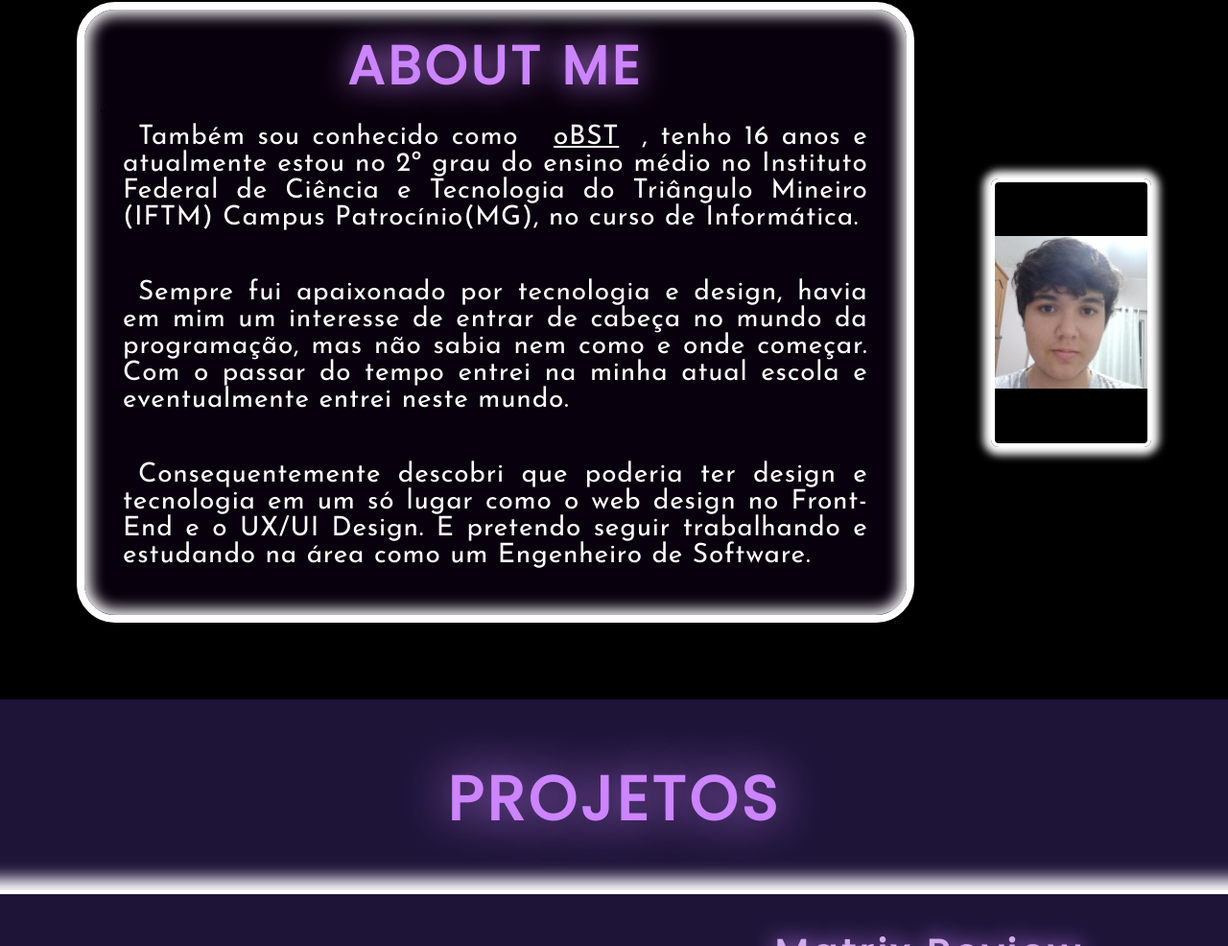
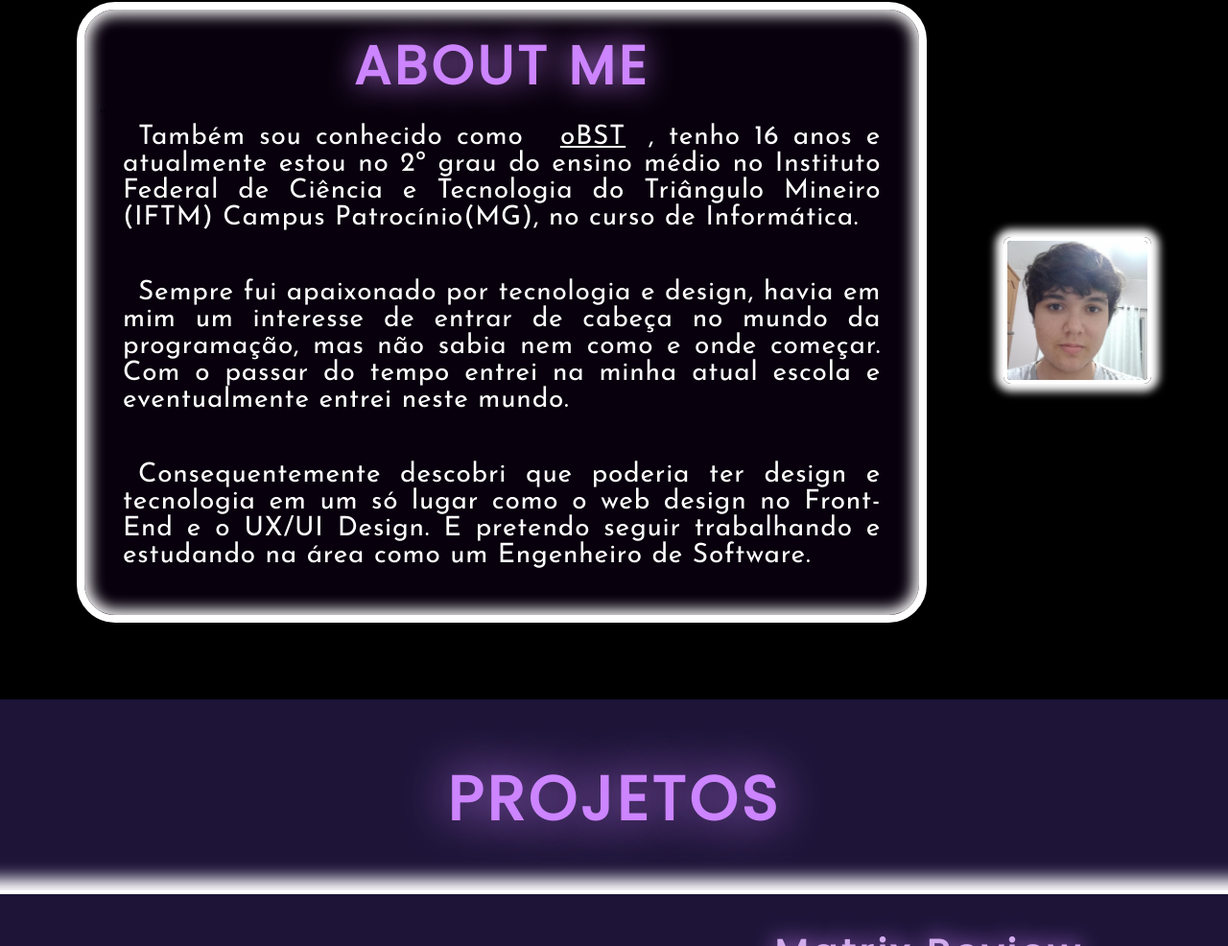
Before and after one commit to oBST01/school-portfolio, a plain HTML site: page index.html in a window 1280 px wide. Shown: the part 878-1864 px from the top of the page at 96% size. Drawn offline with Linux system fonts and the light colour scheme; a web font is replaced by a local one.

Commit message:
Add files via upload

```diff
--- a/css/aboutMe.css
+++ b/css/aboutMe.css
@@ -55,11 +55,6 @@
     /* box sizing and color */
     margin: 10vh;
     margin-left: 0vh;
-    border: 0.5vh solid #FFFF;
-    box-shadow: 0px 0px 1vh 1vh #ffffff;
-    border-radius: 1vh;
-    width: 54%;
-    height: 35vh;
 }
 
 /* writens */
@@ -122,4 +117,7 @@
     object-fit: contain;
     width: 100%;
     height: 100%;
+    border: 0.5vh solid #FFFF;
+    box-shadow: 0px 0px 1vh 1vh #ffffff;
+    border-radius: 1vh;
 }
```
